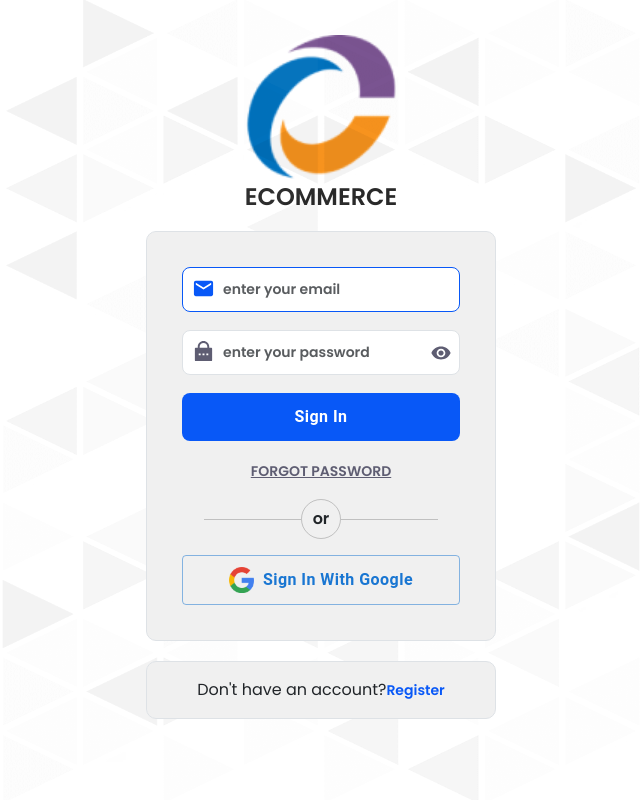
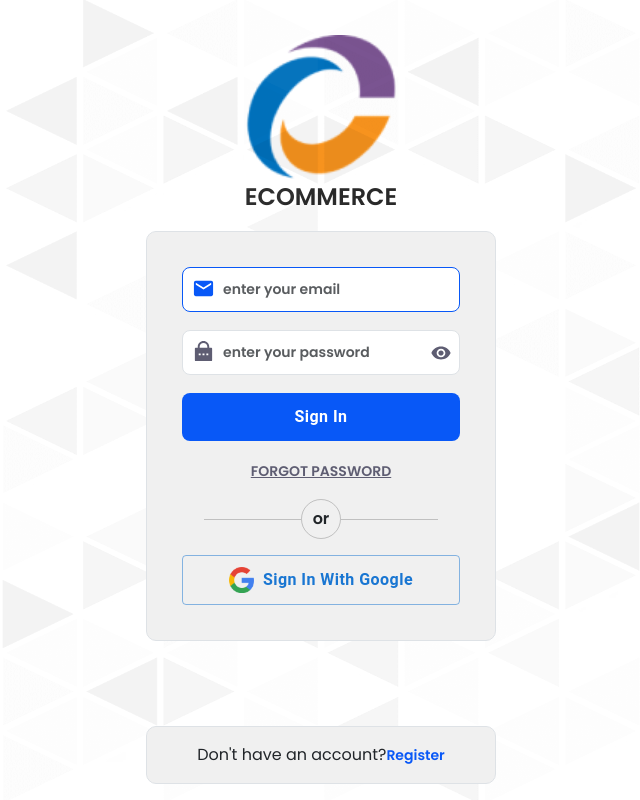
Before and after one commit to system-sutradhar/havanahouse, a React (Create React App) app in the folder admin/: page /login in a window 1280 px wide. Shown: the whole page, without its empty margins (319-959 px from the left). Built offline with nearby package versions, Linux system fonts and the light colour scheme; no server answers; the HTML template or start-up script is replaced by a standard one.

Commit message:
Adjust admin layout styles

```diff
--- a/admin/src/App.css
+++ b/admin/src/App.css
@@ -255,7 +255,7 @@ border-radius: 100%; position: absolute; top: -20px; right: -20px; opacity: 0.5;
 .main .content{width: 80%; flex: 0 0 80%; transition: all 0.3s ;}
 .main .content.toggle{width: 100%; flex: 0 0 100%;}
 
-.right-content{padding: 40px 30px 10px;}
+.right-content{padding: 15px 30px 10px;}
 
 .dashboard_Box{justify-content: space-between;}
 .dashboard_Box .dashboardBox{width: 23% !important;}
@@ -281,8 +281,6 @@ line-height: 45px;}
 
 .dashboardBoxWrapper .dashboardBox .bottomEle{position: relative; top: 15px;}
 
-.dashboardBoxWrapperRow{padding-top: 20px;}
-.dashboardBoxWrapperRow .box{width: 100%; height: 100%; }
 
 .dashboardBoxWrapperRowV2 .dashboardBox{width: 31.5%; height: 120px !important;}
 
@@ -302,7 +300,7 @@ line-height: 45px;}
 .graphBox p{font-size: 13px; color: #fff; opacity: 0.7;}
 
 
-.card{margin: 20px 0px; border-radius: 10px;}
+.card{margin: 85px 0px; border-radius: 10px;}
 .card .hd{font-size: 18px; font-weight: bold; color: #403e57;}
 
 body.dark .card{background: #1b2b4d !important; border: 1px solid #10214b !important;}
```
